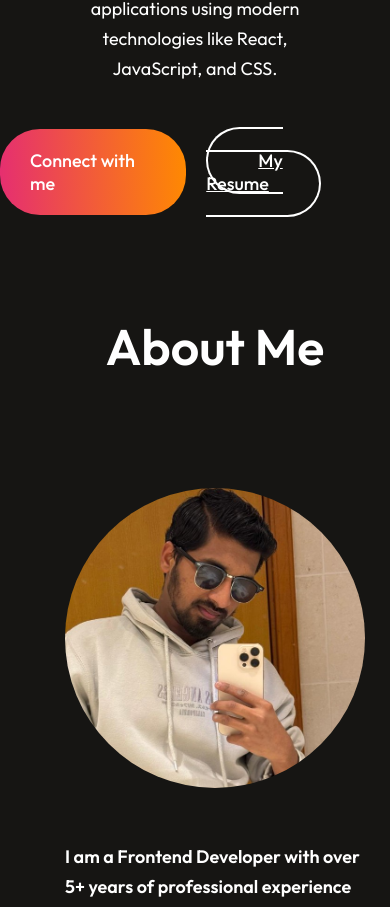
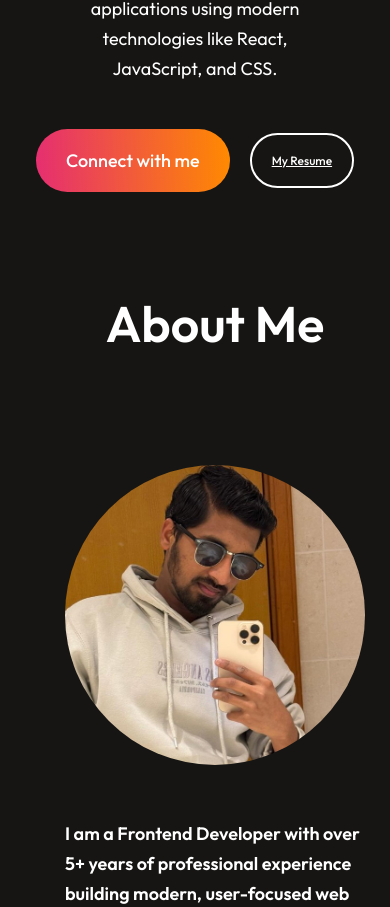
Before and after one commit to mohammedmuz1731/mohammed-portfolio, a React (Vite) app: page / in a window 390 px wide. Shown: the part 1114-2021 px from the top of the page. Built offline with nearby package versions, Linux system fonts and the light colour scheme.

Commit message:
fixed resume button

```diff
--- a/src/Components/Hero/Hero.css
+++ b/src/Components/Hero/Hero.css
@@ -96,9 +96,11 @@
         font-size : 18px;
     }
     .hero-resume{
-        padding : 20px 50px;
+        padding : 18px 20px;
         border-radius : 40px;
-        font-size : 18px;
+        font-size : 12px;
+
+
     }
 
 }
--- a/src/Components/Hero/Hero.jsx
+++ b/src/Components/Hero/Hero.jsx
@@ -12,7 +12,7 @@ function Hero(){
             <p>I am a passionate frontend developer specializing in creating responsive and user-friendly web applications using modern technologies like React, JavaScript, and CSS.</p>
             <div className="hero-action">
                 <div className ="hero-connect"><AnchorLink className="anchor-link" offset={10} href="#contact">Connect with me</AnchorLink></div>
-                <div><a href={resume} download="Resume.pdf" className="hero-resume">My Resume</a></div>
+                <div className="hero-resume"><a href={resume} download="Resume.pdf">My Resume</a></div>
 
             </div>
         </div>
```
